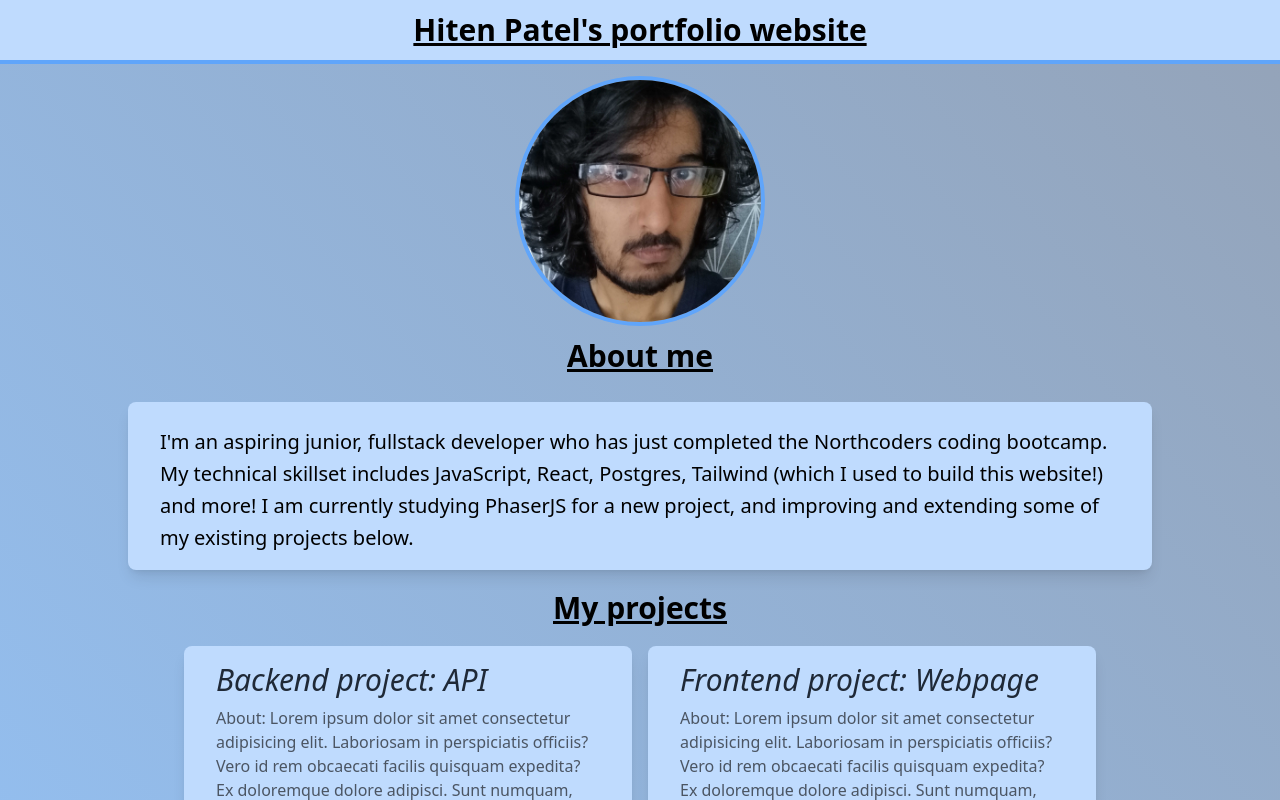
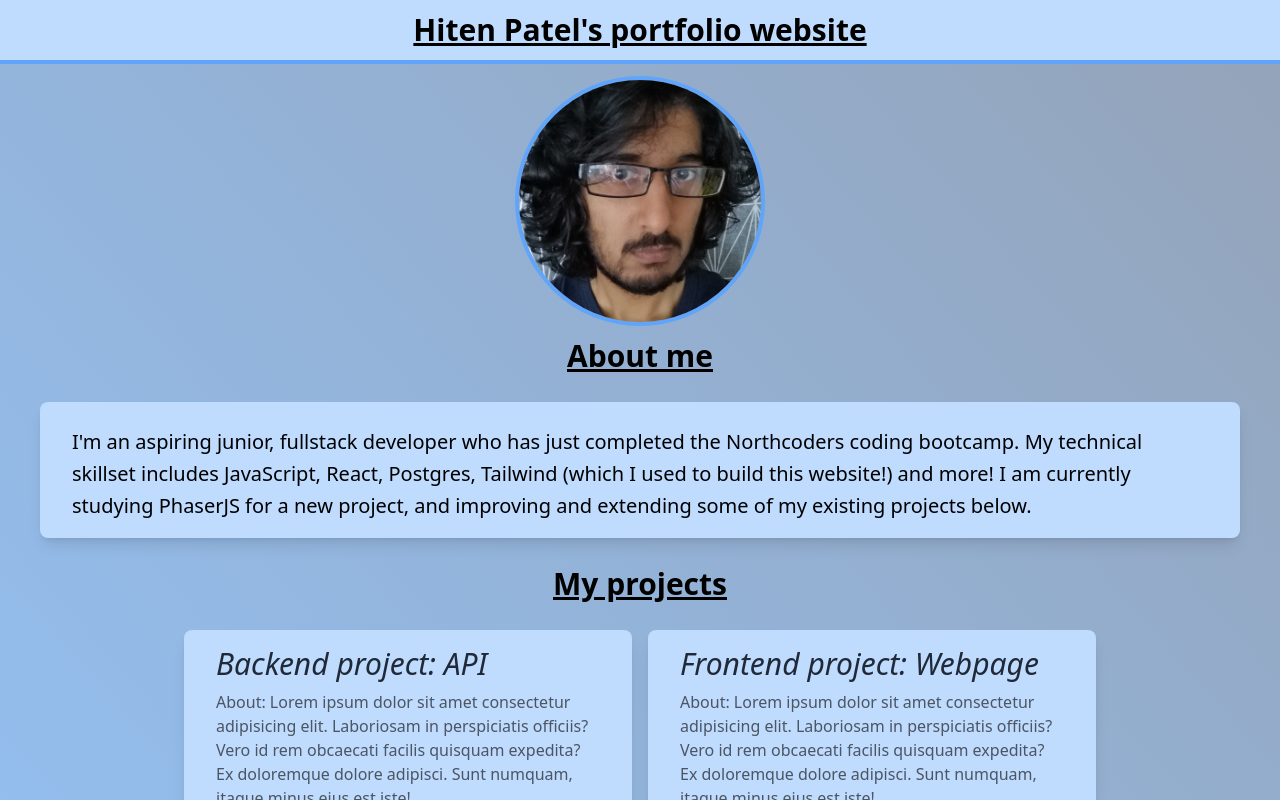
Before and after one commit to galthop/portfolio-website, a React (Create React App) app: page / in a window 1280 px wide. Shown: the top 800 px of the page. Built offline with nearby package versions, Linux system fonts and the light colour scheme.

Commit message:
minor tweaks

```diff
--- a/src/components/About.jsx
+++ b/src/components/About.jsx
@@ -1,7 +1,7 @@
 const About = () => {
   return (
     <div className='flex justify-center flex-wrap'>
-      <div className='max-w-[80vw] py-4 px-8 bg-blue-200 shadow-lg rounded-lg my-2 mx-2 flex justify-center mt-4 font-sans'>
+      <div className='max-w-[1200px] py-4 px-8 bg-blue-200 shadow-lg rounded-lg my-2 mx-2 flex justify-center mt-4 font-sans'>
         <div>
           <p className='mt-2 text-black text-xl leading-8'>
             I'm an aspiring junior, fullstack developer who has just completed
--- a/src/components/Projects.jsx
+++ b/src/components/Projects.jsx
@@ -1,7 +1,7 @@
 const Projects = () => {
   return (
     <div>
-      <h1 className='text-3xl underline font-extrabold font-sans my-3 text-center'>
+      <h1 className='text-3xl underline font-extrabold font-sans my-5 text-center'>
         My projects
       </h1>
       <div className='flex justify-center flex-wrap'>
```
